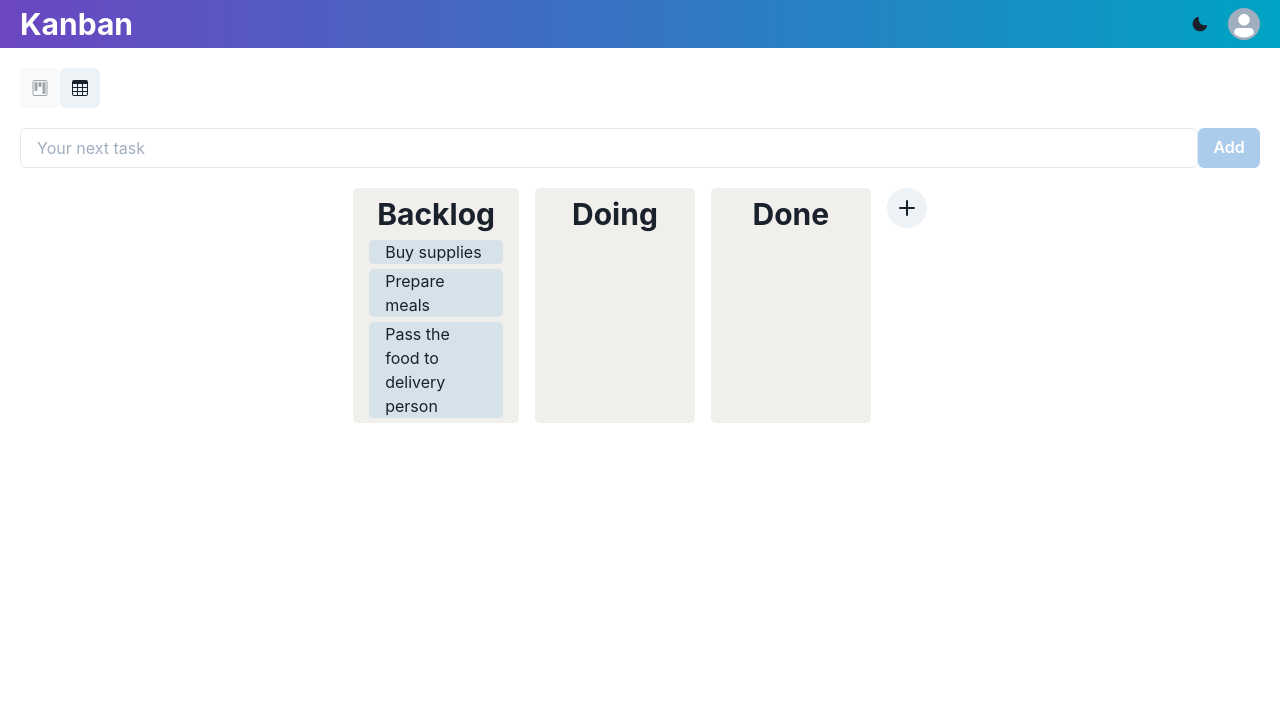
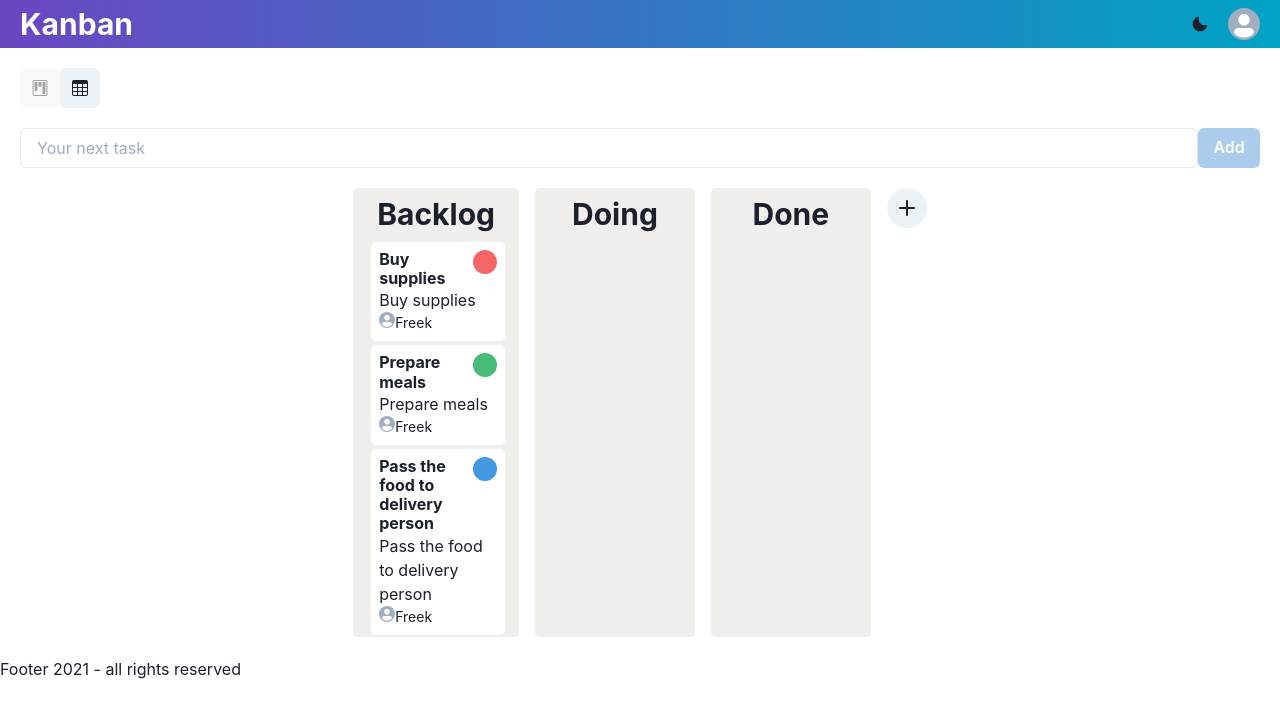
Before and after one commit to fvd2/kanban, a React (Create React App) app: page / in a window 1280 px wide. Shown: the top 718 px of the page. Built offline with nearby package versions, Linux system fonts and the light colour scheme.

Commit message:
improved layout, added color and owner content

```diff
--- a/src/App.js
+++ b/src/App.js
@@ -1,11 +1,15 @@
+import Header from './Header'
 import Board from './Board'
-import Header from './Header'
+import Footer from './Footer'
 
 const App = () => {
-	return (<>
-				<Header />
-				<Board />
-	</>)
+	return (
+		<>
+			<Header />
+			<Board />
+			<Footer />
+		</>
+	)
 }
 
 export default App
--- a/src/Board.js
+++ b/src/Board.js
@@ -14,32 +14,9 @@ import NewColumnModal from './NewColumnModal'
 import AddTask from './AddTask'
 import TableView from './TableView'
 import { v4 as uuidv4 } from 'uuid'
+import DUMMY_DATA from './data'
 
-const DUMMY_DATA = {
-	tasks: {
-		'task-1': { id: 'task-1', content: 'Buy supplies' },
-		'task-2': { id: 'task-2', content: 'Prepare meals' },
-		'task-3': { id: 'task-3', content: 'Pass the food to delivery person' }
-	},
-	columns: {
-		'column-1': {
-			id: 'column-1',
-			title: 'Backlog',
-			taskIds: ['task-1', 'task-2', 'task-3']
-		},
-		'column-2': {
-			id: 'column-2',
-			title: 'Doing',
-			taskIds: []
-		},
-		'column-3': {
-			id: 'column-3',
-			title: 'Done',
-			taskIds: []
-		}
-	},
-	columnOrder: ['column-1', 'column-2', 'column-3']
-}
+
 
 const Board = () => {
 	const [data, setData] = useState(DUMMY_DATA)
@@ -95,7 +72,7 @@ const Board = () => {
 	const handleNewTask = taskTitle => {
 		const newTask = {
 			id: uuidv4(),
-			content: taskTitle
+			title: taskTitle
 		}
 		setData(prevState => ({
 			...prevState,
@@ -115,6 +92,13 @@ const Board = () => {
 
 	const handleViewToggle = () => {
 		setView(prevState => (prevState === 'board' ? 'table' : 'board'))
+	}
+
+	const handleColorChange = (taskId, color) => {
+		setData(prevState => ({
+			...prevState,
+			...prevState.tasks[taskId].color = color
+		}))
 	}
 
 	const board = (
@@ -137,6 +121,7 @@ const Board = () => {
 								)}
 								onDrop={handleOnDragEnd}
 								onTitleSubmit={handleColumnTitleChange}
+								onColorChange={handleColorChange}
 							/>
 						))}
 						<IconButton
@@ -174,7 +159,9 @@ const Board = () => {
 					/>
 				</Flex>
 				<AddTask onSubmit={handleNewTask} />
-				<Flex mt={5}>{view === 'board' ? board : <TableView data={data}/>}</Flex>
+				<Flex mt={5}>
+					{view === 'board' ? board : <TableView data={data} />}
+				</Flex>
 			</Flex>
 		</DragDropContext>
 	)
--- a/src/Column.js
+++ b/src/Column.js
@@ -10,7 +10,7 @@ import {
 import { Formik, Form, Field } from 'formik'
 import TaskList from './TaskList'
 
-const Column = ({ id, title, tasks, index, onTitleSubmit }) => {
+const Column = ({ id, title, tasks, index, onTitleSubmit, onColorChange }) => {
 	const [editTitle, setEditTitle] = useState(false)
 
 	const handleTitleSelect = () => {
@@ -77,7 +77,8 @@ const Column = ({ id, title, tasks, index, onTitleSubmit }) => {
 							<div ref={provided.innerRef}>
 								<TaskList
 									{...provided.droppableProps}
-									tasks={tasks}></TaskList>
+									tasks={tasks}
+									onColorChange={onColorChange}></TaskList>
 								{provided.placeholder}
 							</div>
 						)}
--- /dev/null
+++ b/src/Footer.js
@@ -0,0 +1,5 @@
+const Footer = () => {
+    return 'Footer 2021 - all rights reserved'
+}
+
+export default Footer
--- a/src/Task.js
+++ b/src/Task.js
@@ -1,18 +1,92 @@
+import { useState } from 'react'
 import { Draggable } from 'react-beautiful-dnd'
-import { Container } from '@chakra-ui/layout'
+import {
+	Avatar,
+	Container,
+	Flex,
+	Heading,
+	IconButton,
+	Popover,
+	PopoverContent,
+	PopoverCloseButton,
+	PopoverHeader,
+	PopoverTrigger,
+	Portal,
+	Text
+} from '@chakra-ui/react'
+import { colors } from './theme'
 
-const Task = ({ id, index, content }) => {
+const Task = ({ id, index, title, color, owner, onColorChange }) => {
+	const [popover, setPopover] = useState(false)
+
+	const handleColorChange = (colorId, onClose) => {
+		onColorChange(id, colors.tasks[colorId])
+		setPopover(false)
+		onClose()
+	}
+
+	const availableColors = [1, 2, 3, 4, 5]
+	const colorButtons = onClose =>
+		availableColors.map(colorId => (
+			<IconButton
+				key={colorId}
+				m={0.5}
+				size="xs"
+				bg={colors.tasks[colorId]}
+				isRound={true}
+				variant="unstyled"
+				onClick={() => handleColorChange(colorId, onClose)}
+			/>
+		))
+
 	return (
+		<>
 			<Draggable draggableId={id} index={index}>
 				{provided => (
-				<Container bg="#D6E2E9" mb="5px" borderRadius="5px"
+					<Container
+						justify="center"
+						bg="white"
+						m={0.5}
+						p={2}
+						borderRadius={5}
+						boxShadow={'2x1'}
 						{...provided.draggableProps}
 						ref={provided.innerRef}
 						{...provided.dragHandleProps}>
-					<div>{content}</div>
+						<Flex justify="space-between" align="top">
+							<Heading size="sm">{title}</Heading>
+							<Popover>
+								{({ onClose }) => (
+									<>
+										<PopoverTrigger>
+											<IconButton
+												size="xs"
+												rounded={50}
+												bg={color}
+												isRound={true}
+												variant="unstyled"
+											/>
+										</PopoverTrigger>
+										<Portal>
+											<PopoverContent width="auto" p={1}>
+												<Flex>
+													{colorButtons(onClose)}
+												</Flex>
+											</PopoverContent>
+										</Portal>
+									</>
+								)}
+							</Popover>
+						</Flex>
+						<Text fontSize="2xs">{title}</Text>
+						<Flex>
+							<Avatar size="2xs"></Avatar>
+							<Text fontSize="sm">{owner}</Text>
+						</Flex>
 					</Container>
 				)}
 			</Draggable>
+		</>
 	)
 }
 
--- a/src/TaskList.js
+++ b/src/TaskList.js
@@ -1,9 +1,9 @@
 import { Flex } from "@chakra-ui/react"
 import Task from "./Task"
 
-const TaskList = ({ tasks }) => {
+const TaskList = ({ tasks, onColorChange }) => {
     return (<Flex direction="column">
-        {tasks.map((task, index) => <Task key={task.id} id={task.id} content={task.content} index={index}></Task>)}
+        {tasks.map((task, index) => <Task key={task.id} id={task.id} title={task.title} owner={task.owner} color={task.color} index={index} onColorChange={onColorChange}></Task>)}
         </Flex>)
 }
 
--- /dev/null
+++ b/src/data.js
@@ -0,0 +1,34 @@
+import { colors } from './theme'
+
+const DUMMY_DATA = {
+	tasks: {
+		'task-1': { id: 'task-1', title: 'Buy supplies', owner: 'Freek', color:colors.tasks[1]},
+		'task-2': { id: 'task-2', title: 'Prepare meals', owner: 'Freek', color:colors.tasks[3] },
+		'task-3': {
+			id: 'task-3',
+			title: 'Pass the food to delivery person',
+			owner: 'Freek',
+			color: colors.tasks[5]
+		}
+	},
+	columns: {
+		'column-1': {
+			id: 'column-1',
+			title: 'Backlog',
+			taskIds: ['task-1', 'task-2', 'task-3']
+		},
+		'column-2': {
+			id: 'column-2',
+			title: 'Doing',
+			taskIds: []
+		},
+		'column-3': {
+			id: 'column-3',
+			title: 'Done',
+			taskIds: []
+		}
+	},
+	columnOrder: ['column-1', 'column-2', 'column-3']
+}
+
+export default DUMMY_DATA
--- a/src/theme.js
+++ b/src/theme.js
@@ -1,10 +1,21 @@
-import { extendTheme } from "@chakra-ui/react"
+import { extendTheme } from '@chakra-ui/react'
 
 const config = {
-    initialColorMode: 'light',
-    useSystemColorMode: true
+	initialColorMode: 'light',
+	useSystemColorMode: true
 }
 
-const theme = extendTheme({config})
+export const colors = {
+	tasks: {
+		1: '#F56565',
+		2: '#ED8936',
+		3: '#48BB78',
+		4: '#38B2AC',
+		5: '#4299e1',
+		6: '#9F7AEA'
+	}
+}
+
+const theme = extendTheme({ config })
 
 export default theme
```
Lines whose indentation alone changed are shown as unchanged.
